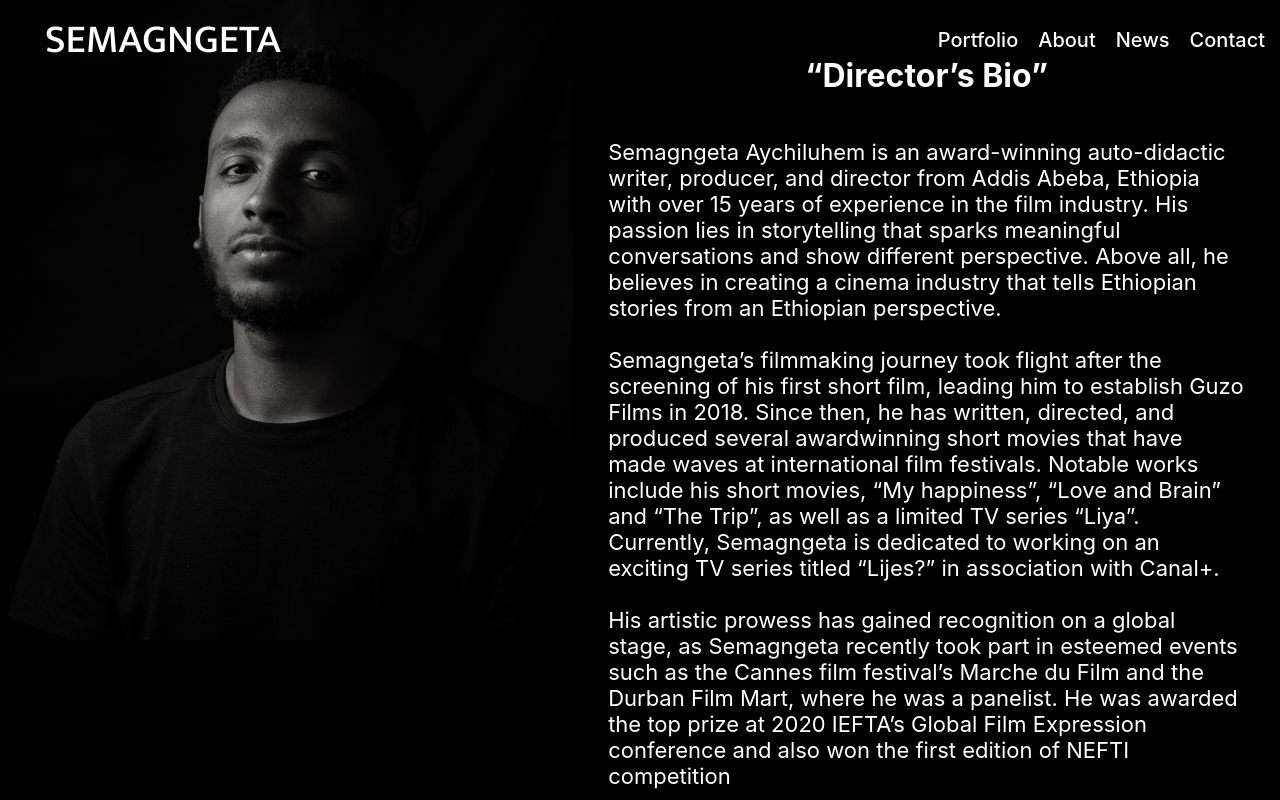
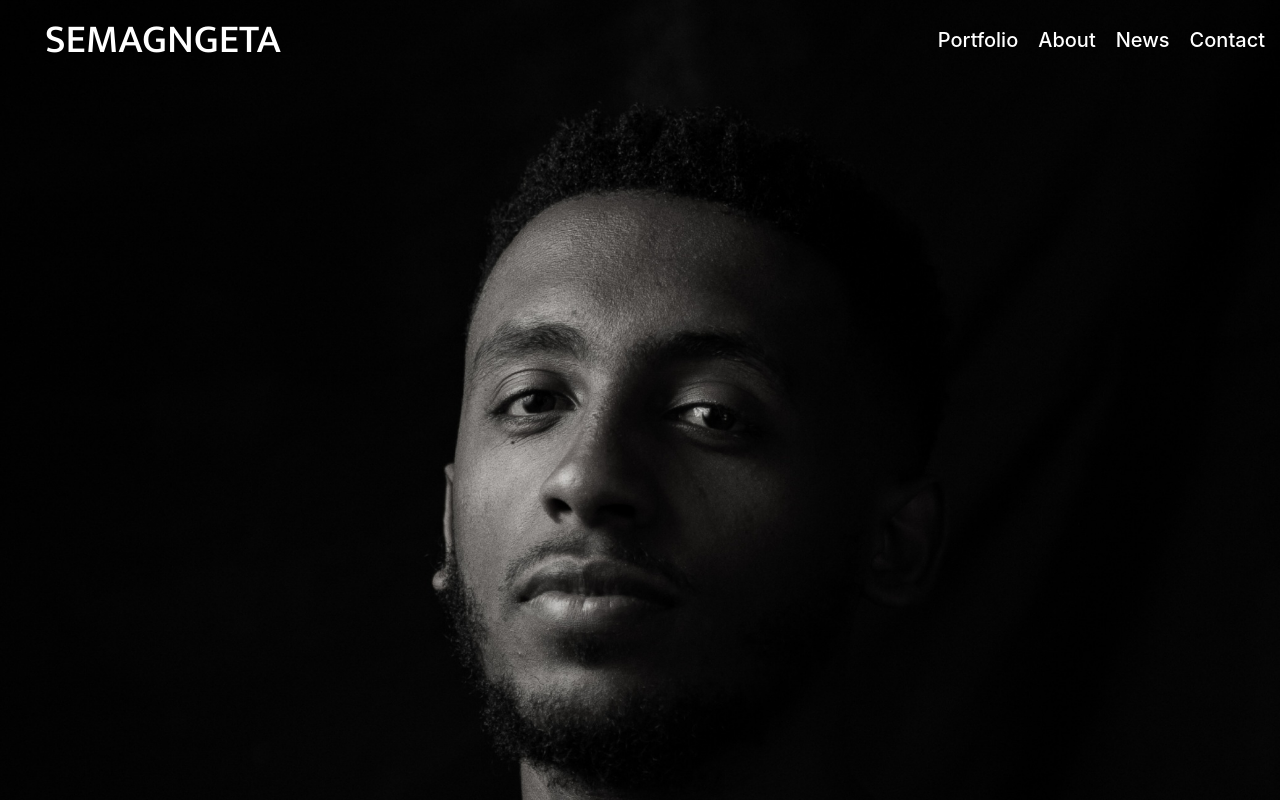
Before and after one commit to wamisha654/Semgngeta, a React (Create React App) app: page /about in a window 1280 px wide. Shown: the top 800 px of the page. Built offline with nearby package versions, Linux system fonts and the light colour scheme; a web font is replaced by a local one.

Commit message:
adjusted

```diff
--- a/src/About/About.css
+++ b/src/About/About.css
@@ -1,26 +1,41 @@
 .about{
   color: white;
   display: flex;
-  justify-content: flex-end;
-  background-color: black;
+  width: 100%;
+   background-color: black;
 
 }
 .about img{
-	height: 50vw;
-	width: 45vw;
+
+ width: 50%;
+ min-width: 1000px;
 }
 .about-txt{
 
-
-	width: 50%;
-	max-height: 100vh;
 	display: flex;
 	flex-direction: column;
 	justify-content: center;
 	align-items: center;
 	padding: 35px;
-	background-color: black;
+
 }
 .about-txt p{
  font-size: 22px;
 }
+@media screen and (max-width: 1512px) {
+
+    .about{
+  color: white;
+  display: flex;
+  flex-direction: column;
+  width: 100%;
+  background-color: black;
+
+
+}
+.about img{
+
+ width: 100%;
+ min-width: 1000px;
+}
+}
--- a/src/Portfolio/Portfolio.css
+++ b/src/Portfolio/Portfolio.css
@@ -53,6 +53,7 @@
 @media screen and (min-width: 1025px) and (min-width: 1708px) {
   .trailer-liya{
   	height: 1100px;
+  	min-height: 1100px;
   }
   .trailer-lijes{
   	height: 1100px;
```
